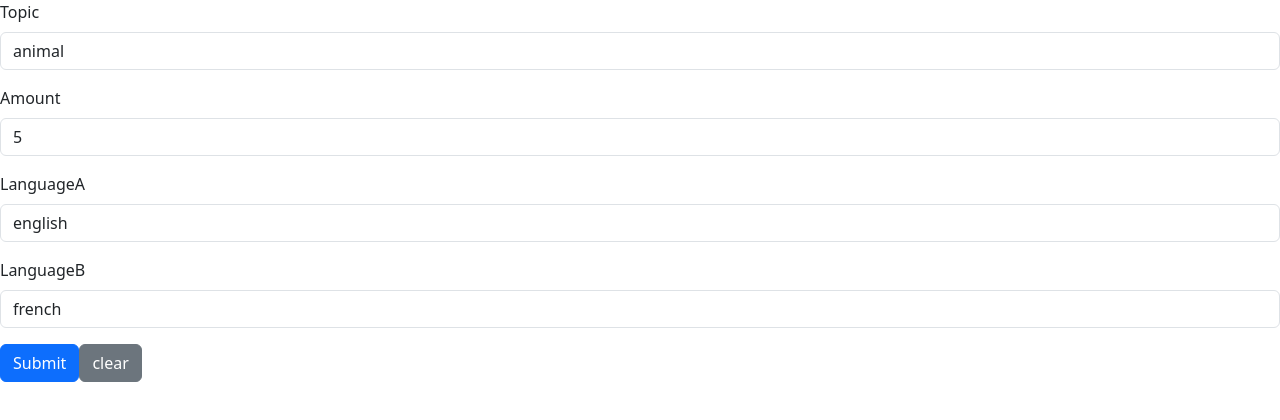
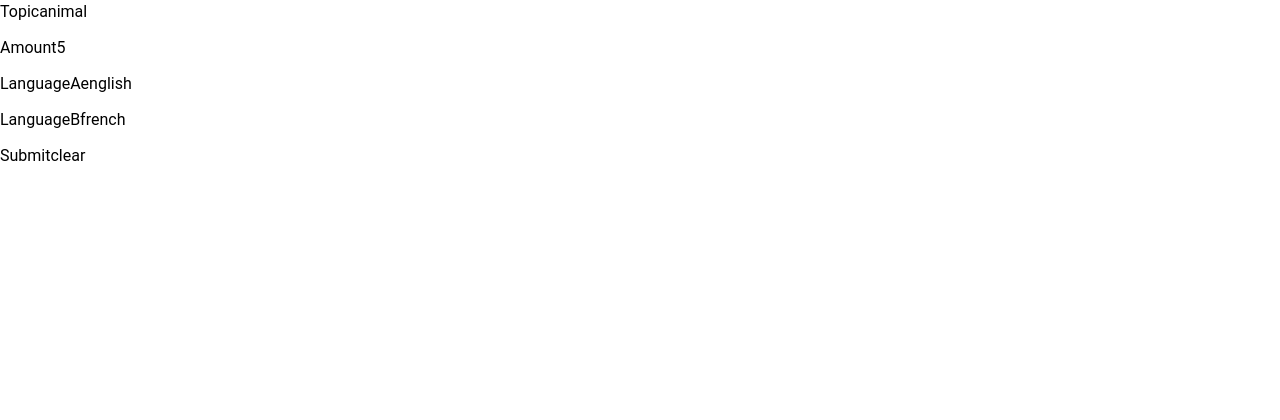
Before and after one commit to oliLamRou/FlashCard_JS, a Vue app in the folder FlashCard_JS/: page /generate in a window 1280 px wide. Shown: the top 420 px of the page. Built offline with nearby package versions, Linux system fonts and the light colour scheme.

Commit message:
vuetify working

```diff
--- a/FlashCard_JS/package.json
+++ b/FlashCard_JS/package.json
@@ -16,7 +16,8 @@
     "concurrently": "^8.2.2",
     "pinia": "^2.2.2",
     "vue": "^3.4.29",
-    "vue-router": "^4.4.3"
+    "vue-router": "^4.4.3",
+    "vuetify": "^3.7.1"
   },
   "devDependencies": {
     "@vitejs/plugin-vue": "^5.0.5",
--- /dev/null
+++ b/FlashCard_JS/src/components/vuetify_it.vue
@@ -0,0 +1,8 @@
+<script>
+
+</script>
+
+<template>
+	<h1>YEAH</h1>
+	<v-btn>Hell Yeah</v-btn>
+</template>
--- a/FlashCard_JS/src/main.js
+++ b/FlashCard_JS/src/main.js
@@ -1,5 +1,15 @@
-import "bootstrap/dist/css/bootstrap.min.css"
-import "bootstrap"
+// import "bootstrap/dist/css/bootstrap.min.css"
+// import "bootstrap"
+
+// Vuetify
+import 'vuetify/styles'
+import { createVuetify } from 'vuetify'
+import * as components from 'vuetify/components'
+import * as directives from 'vuetify/directives'
+const vuetify = createVuetify({
+  components,
+  directives,
+})
 
 import { createApp } from 'vue';
 import { createPinia } from 'pinia';
@@ -13,4 +23,5 @@ const pinia = createPinia()
 
 app.use(router)
 app.use(pinia)
+app.use(vuetify)
 app.mount('#app')
--- a/FlashCard_JS/src/router/index.js
+++ b/FlashCard_JS/src/router/index.js
@@ -1,12 +1,14 @@
 import { createRouter, createWebHistory } from 'vue-router'
 import home from '@/components/home.vue'
 import generate from '@/components/generate.vue'
+import vuetify_it from '@/components/vuetify_it.vue'
 
 const router = createRouter({
 	history: createWebHistory(import.meta.env.BASE_URL),
 	routes:[
 		{name: 'Home', path:'/', component:home},
 		{name: 'Generate', path:'/generate', component:generate},
+		{name: 'VuetifyIt', path:'/vuetify', component:vuetify_it},
 	],
 	linkActiveClass:'active'
 });
```
Also changed, not shown: 2 other files (tests, documents, lock files or other folders).
